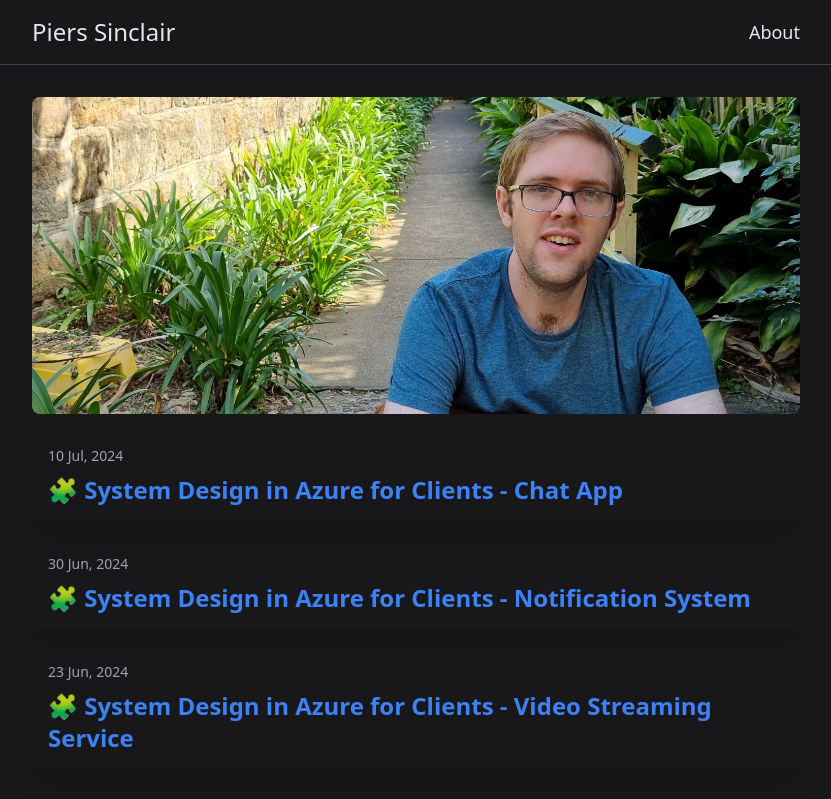
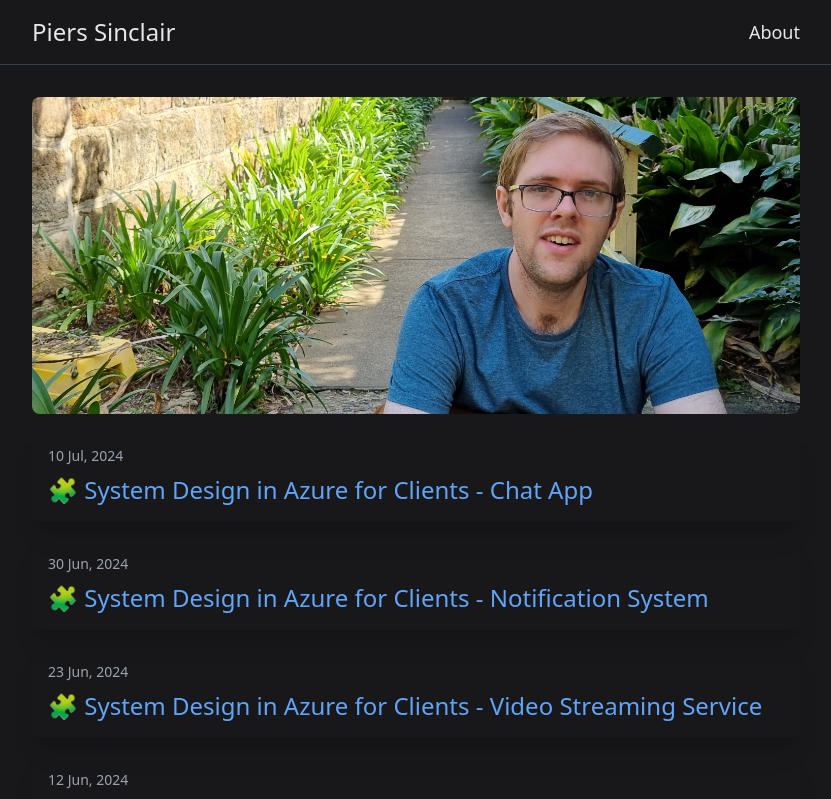
Before and after one commit to piers-sinclair/pierssinclair.github.io, a React (Create React App) app in the folder pierssinclair-blog/: page / in a window 1280 px wide. Shown: the top 799 px of the page, without its empty margins (224-1055 px from the left). Built offline with nearby package versions, Linux system fonts and the light colour scheme.

Commit message:
change styling

```diff
--- a/pierssinclair-blog/src/pages/home/Home.tsx
+++ b/pierssinclair-blog/src/pages/home/Home.tsx
@@ -41,7 +41,7 @@ const Home: React.FC = () => {
                             {format(new Date(post.frontmatter.date), 'dd MMM, yyyy')}
                         </p>
                         <Link to={`/post/${post.slug}`} className="group">
-                            <h2 className="text-2xl font-semibold text-blue-500 group-hover:text-blue-300 transition-all duration-300 ease-in-out transform hover:scale-105">
+                            <h2 className="text-2xl text-blue-400 group-hover:text-blue-200 transition-all duration-300 ease-in-out transform hover:scale-105">
                                 {post.frontmatter.title}
                             </h2>
                         </Link>
```
